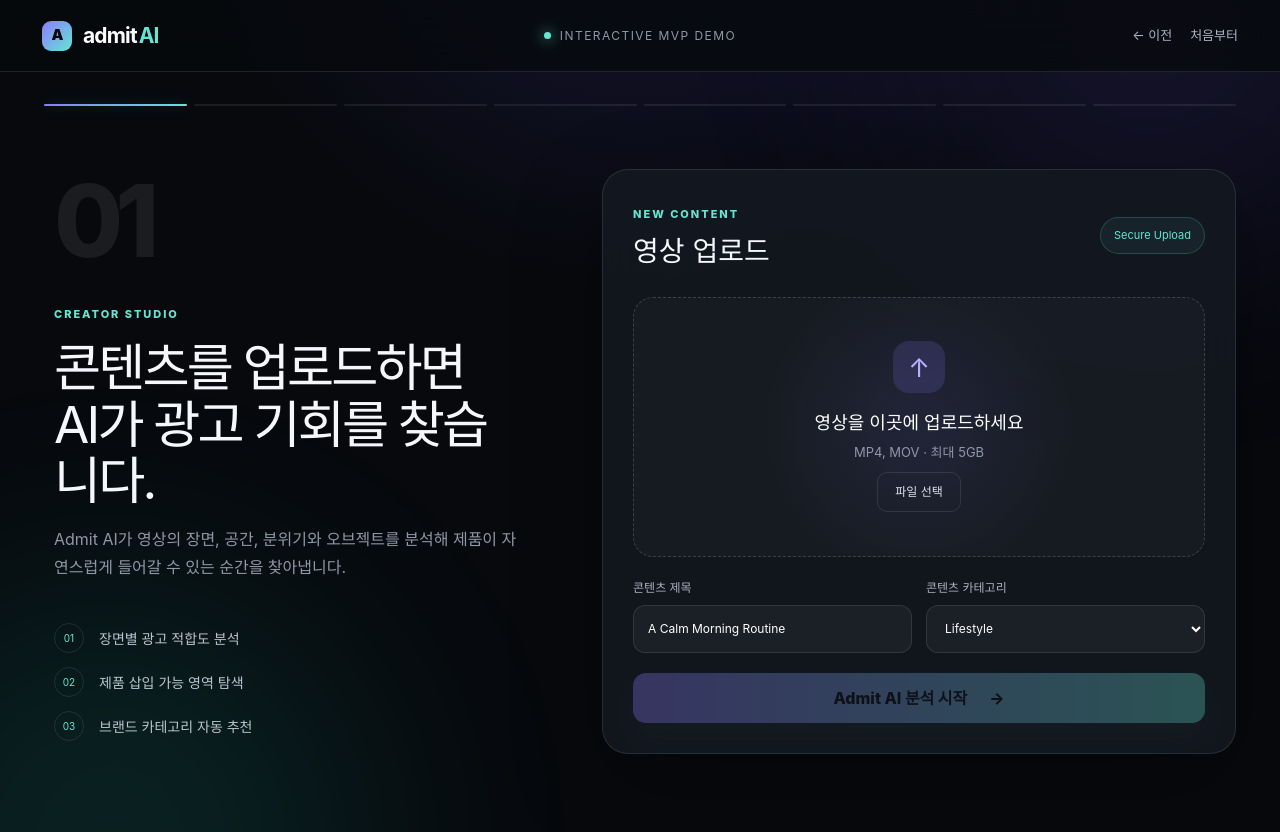
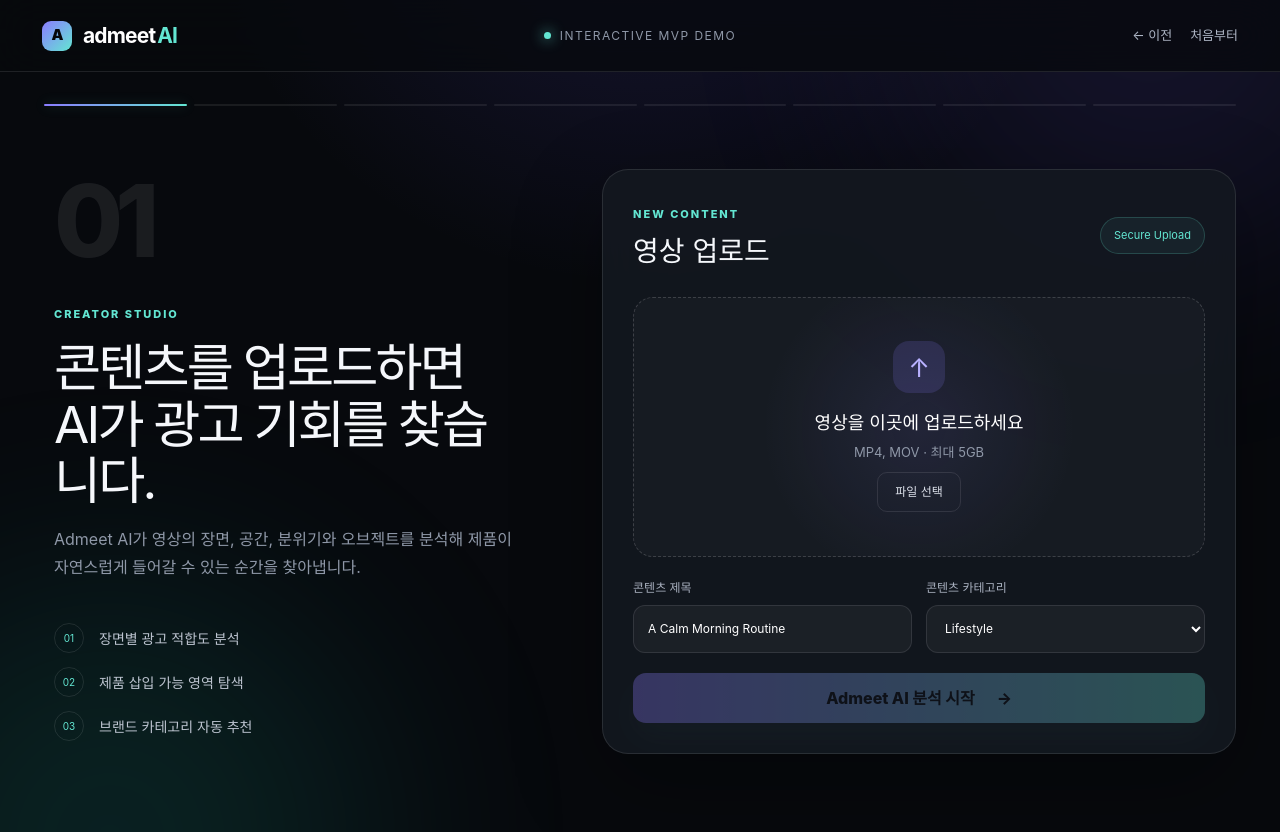
Before and after one commit to jaeseonkim82/wevesnap, a Next.js app: page /demo in a window 1280 px wide. Both pictures are taken after a click on the button 398 px from the left and 539 px from the top of the page. Built offline with nearby package versions, Linux system fonts and the light colour scheme.

Commit message:
Rename Admit AI to AdMeet AI

```diff
--- a/app/demo/page.tsx
+++ b/app/demo/page.tsx
@@ -76,7 +76,7 @@
   },
 ];
 
-export default function AdmitAIDemoPage() {
+export default function AdmeetAIDemoPage() {
   const [step, setStep] = useState<Step>("landing");
   const [progress, setProgress] = useState(0);
   const [previewMode, setPreviewMode] = useState<"before" | "after">(
@@ -143,7 +143,7 @@
   }
 
   return (
-    <main className="admit-page">
+    <main className="admeet-page">
       <div className="ambient ambient-one" />
       <div className="ambient ambient-two" />
 
@@ -151,7 +151,7 @@
         <button className="brand" onClick={resetDemo}>
           <span className="brand-mark">A</span>
           <span>
-            admit<span className="brand-ai">AI</span>
+            admeet<span className="brand-ai">AI</span>
           </span>
         </button>
 
@@ -273,7 +273,7 @@
               </h1>
 
               <p>
-                Admit AI가 영상의 장면, 공간, 분위기와 오브젝트를
+                Admeet AI가 영상의 장면, 공간, 분위기와 오브젝트를
                 분석해 제품이 자연스럽게 들어갈 수 있는 순간을
                 찾아냅니다.
               </p>
@@ -362,7 +362,7 @@
                 disabled={!uploaded}
                 onClick={() => setStep("creatorAnalyzing")}
               >
-                Admit AI 분석 시작
+                Admeet AI 분석 시작
                 <span>→</span>
               </button>
             </div>
@@ -992,7 +992,7 @@
           cursor: pointer;
         }
 
-        .admit-page {
+        .admeet-page {
           --bg: #07090d;
           --panel: rgba(20, 24, 32, 0.88);
           --panel-soft: rgba(255, 255, 255, 0.045);
```
